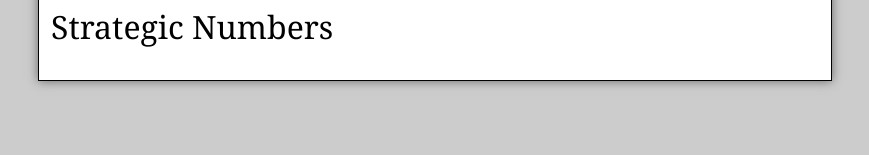
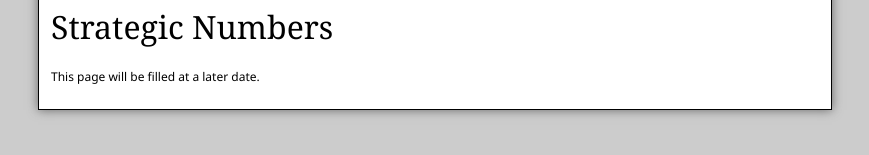
Before and after one commit to airef/airef.github.io, a plain HTML site: page strategic-numbers/sn-index.html in a window 1280 px wide. Shown: the part 269-424 px from the top of the page, without its empty margins (205-1074 px from the left). Drawn offline with Linux system fonts and the light colour scheme.

Commit message:
Update sn-index.html
Added note so that the page isn't completely empty.

```diff
--- a/strategic-numbers/sn-index.html
+++ b/strategic-numbers/sn-index.html
@@ -10,6 +10,7 @@
 	<div class="container">
 		<div id="nav-placeholder"></div>
 		<h2>Strategic Numbers</h2>
+		<p>This page will be filled at a later date.</p>
 	</div>
 
 	<script>
```
